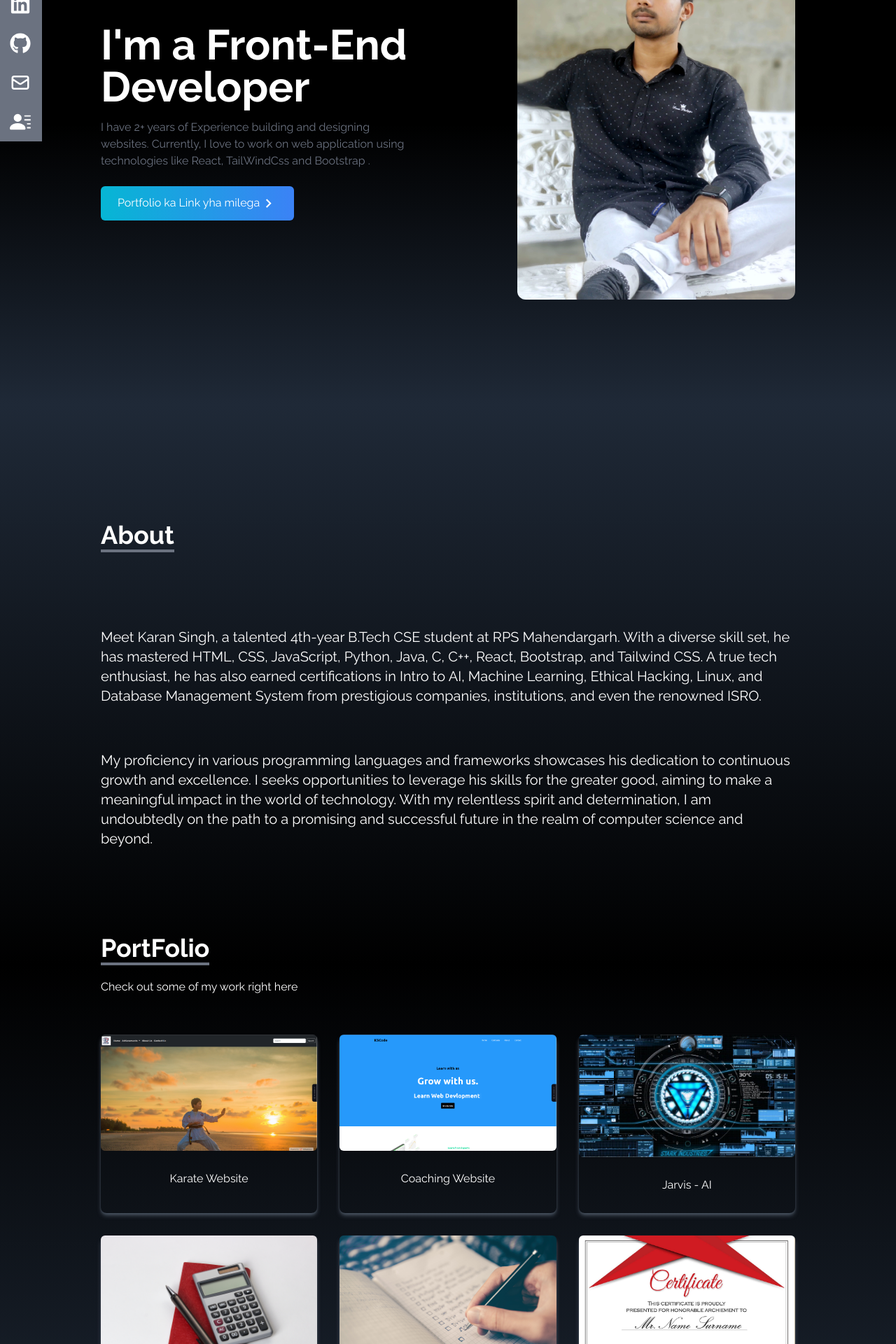
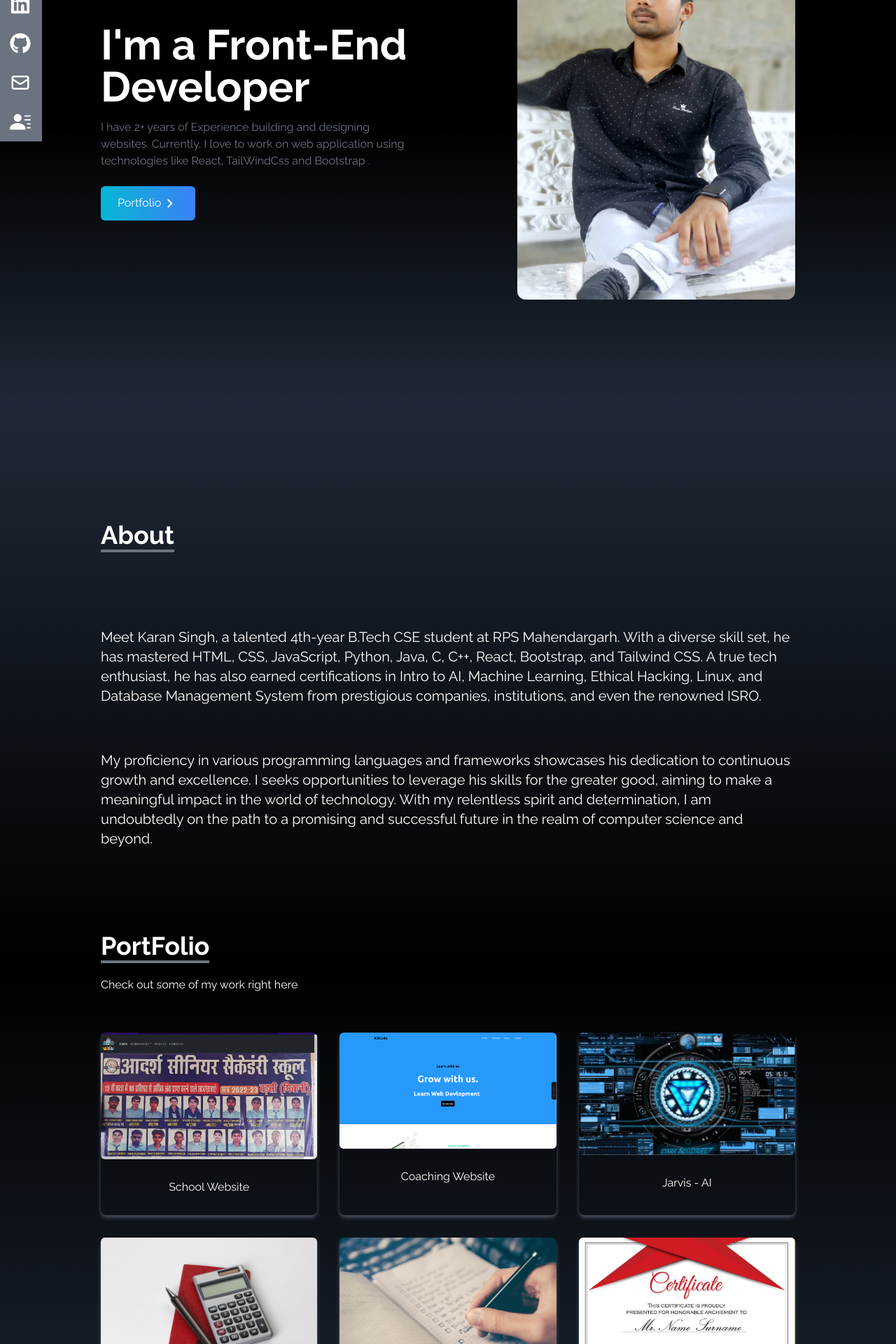
Before and after one commit to karansingh2004/portfolio, a React (Create React App) app: page / in a window 1280 px wide. Shown: the part 302-2222 px from the top of the page at 70% size. Built offline with nearby package versions, Linux system fonts and the light colour scheme.

Commit message:
Changed Karate Website to School Website

```diff
--- a/src/components/Home.jsx
+++ b/src/components/Home.jsx
@@ -18,7 +18,7 @@ const Home = () => {
 
                     <div>
                         <Link to='portfolio' smooth duration={500} className='group w-fit px-6 py-3 my-2 flex items-center rounded-md bg-gradient-to-r from-cyan-500 to-blue-500 cursor-pointer'>
-                            Portfolio ka  Link yha milega
+                            Portfolio
                             <span className='group-hover:rotate-90 duration-300'>
                                 <MdOutlineKeyboardArrowRight size={25} />
                             </span>
--- a/src/components/Portfolio.jsx
+++ b/src/components/Portfolio.jsx
@@ -7,6 +7,7 @@ import jarvis from '../assets/portfolio/jarvis.jpg'
 // import reactSmooth from '../assets/portfolio/reactSmooth.jpg';
 // import reactWeather from '../assets/portfolio/reactWeather.jpg';
 import karatesite from '../assets/portfolio/karatesite.png';
+import adarshsrsec from '../assets/portfolio/adarshsrsecschool.png';
 import coursesite from '../assets/portfolio/coursesite.png';
 import simplecalculator from '../assets/portfolio/simplecalculator.jpg';
 import notepad from '../assets/portfolio/notepad.jpg';
@@ -39,7 +40,7 @@ const Portfolio = () => {
 
           {/* 1st project */}
           <div className='shadow-md shadow-gray-600 rounded-lg'>
-            <img src={karatesite} alt="" className='rounded-md hover:scale-105 duration-200' />
+            <img src={adarshsrsec} alt="" className='rounded-md hover:scale-105 duration-200' />
             {/* <div className='flex items-center justify-center'>
               <a href="https://mutualism-salvages.000webhostapp.com/">
                 <button className='w-1 px-6 p-3 m-4 hover:scale-105 duration-200'>Demo</button>
@@ -48,8 +49,8 @@ const Portfolio = () => {
             </div> */}
 
             <div className='flex items-center justify-center '>
-              <a href="https://mutualism-salvages.000webhostapp.com/">
-               <button className='w-64 px-6 py-3 m-4 text-white rounded-md hover:scale-105 duration-200'>Karate Website</button>
+              <a href="https://adarshsrsec.github.io/school/">
+               <button className='w-64 px-6 py-3 m-4 text-white rounded-md hover:scale-105 duration-200'>School Website</button>
              </a>
           </div>
           </div>
```
Also changed, not shown: src/assets/portfolio/adarshsrsecschool.png (added), 1 other file (tests, documents, lock files or other folders).
